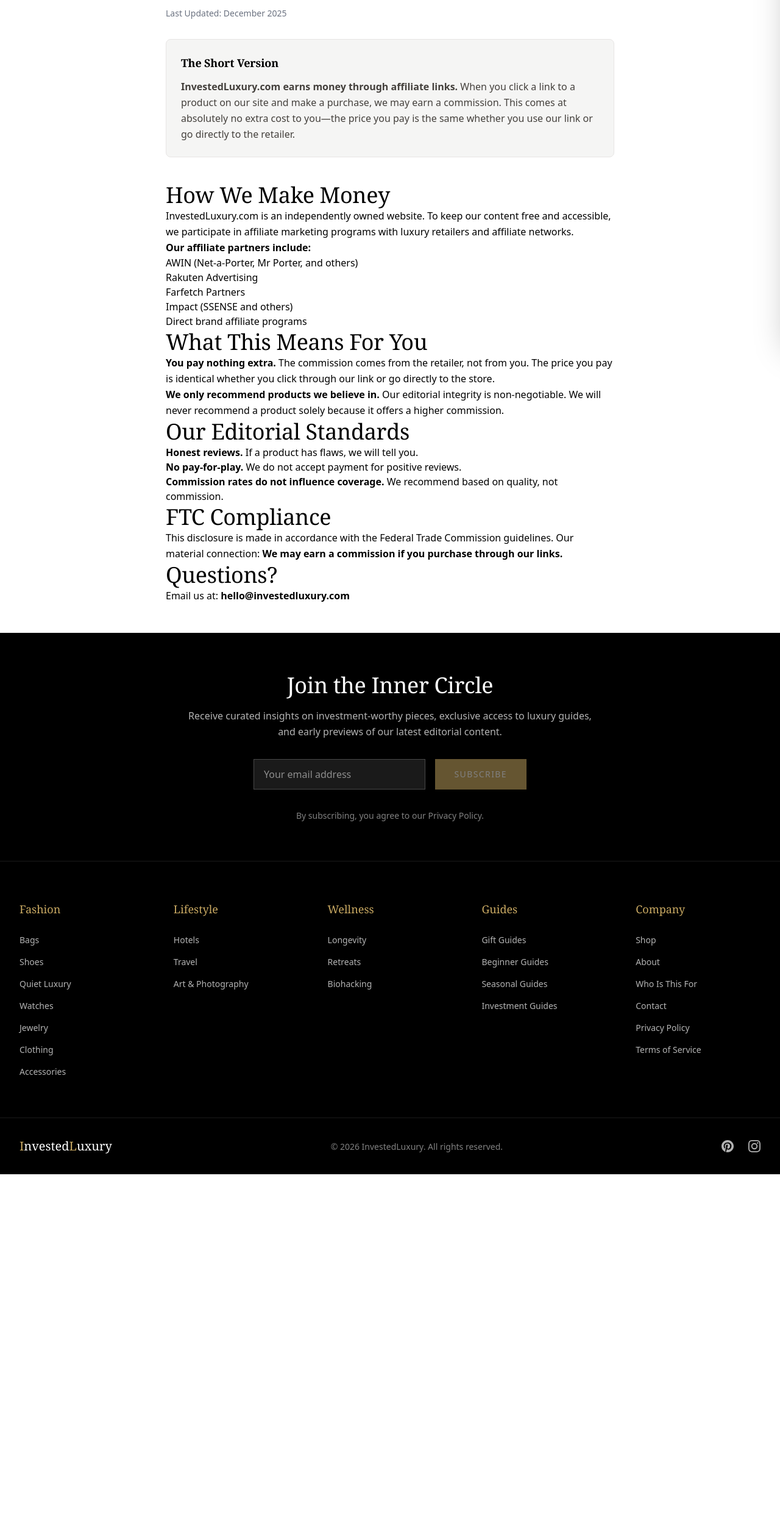
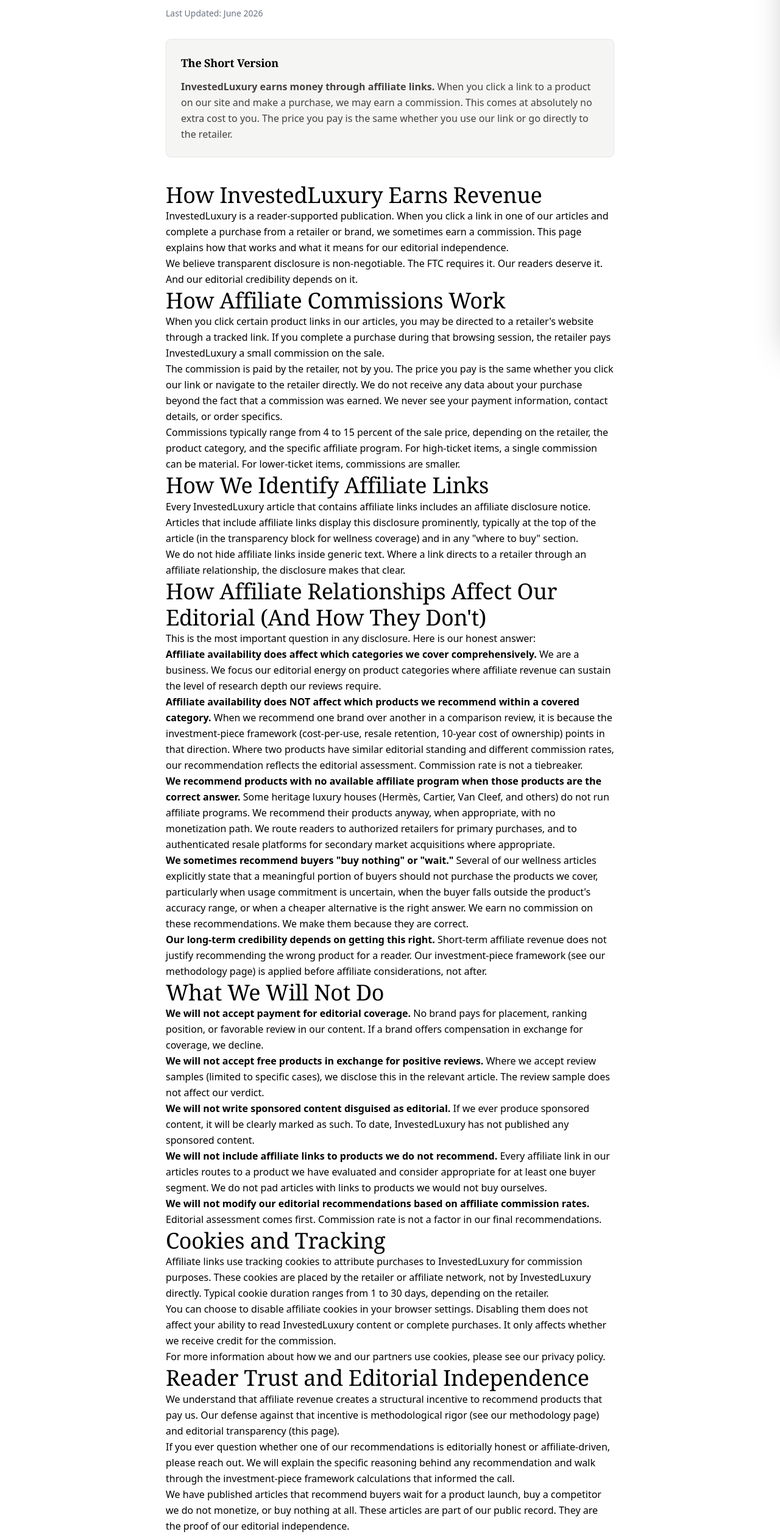
Before and after one commit to regi-dev-prog/invested-luxury, a Next.js app: page /affiliate-disclosure in a window 1280 px wide. Shown: the part 239-2760 px from the top of the page at 61% size. Before the commit the page ends 2165 px from the top, so only its background shows below. Built offline with nearby package versions, Linux system fonts and the light colour scheme.

Commit message:
Update affiliate disclosure page: clean content, no named programs, expanded sections

```diff
--- a/src/app/affiliate-disclosure/page.tsx
+++ b/src/app/affiliate-disclosure/page.tsx
@@ -1,6 +1,9 @@
-export const metadata = {
+import type { Metadata } from 'next';
+import Link from 'next/link';
+
+export const metadata: Metadata = {
   title: 'Affiliate Disclosure | InvestedLuxury',
-  description: 'How InvestedLuxury.com earns money through affiliate partnerships and our commitment to editorial integrity.',
+  description: "InvestedLuxury's affiliate disclosure. How we earn commissions, how it works, and how this does not affect our editorial recommendations.",
   alternates: {
     canonical: 'https://investedluxury.com/affiliate-disclosure',
   },
@@ -9,71 +12,241 @@
     url: 'https://investedluxury.com/affiliate-disclosure',
     siteName: 'InvestedLuxury',
     title: 'Affiliate Disclosure | InvestedLuxury',
-    description: 'How InvestedLuxury.com earns money through affiliate partnerships and our commitment to editorial integrity.',
+    description: "InvestedLuxury's affiliate disclosure. How we earn commissions, how it works, and how this does not affect our editorial recommendations.",
     images: [{ url: 'https://investedluxury.com/og-image.jpg', width: 1200, height: 630, alt: 'InvestedLuxury' }],
   },
-}
+};
 
 export default function AffiliateDisclosurePage() {
   return (
     <main className="max-w-3xl mx-auto px-4 py-12">
       <h1 className="text-3xl font-bold mb-2">Affiliate Disclosure</h1>
-      <p className="text-sm text-gray-500 mb-8">Last Updated: December 2025</p>
+      <p className="text-sm text-gray-500 mb-8">Last Updated: June 2026</p>
 
       <div className="bg-stone-100 border border-stone-200 rounded-lg p-6 mb-10">
         <h2 className="text-lg font-semibold mb-3">The Short Version</h2>
         <p className="text-stone-700">
-          <strong>InvestedLuxury.com earns money through affiliate links.</strong> When you click
-          a link to a product on our site and make a purchase, we may earn a commission. This
-          comes at absolutely no extra cost to you—the price you pay is the same whether you
-          use our link or go directly to the retailer.
+          <strong>InvestedLuxury earns money through affiliate links.</strong> When you click a link
+          to a product on our site and make a purchase, we may earn a commission. This comes at
+          absolutely no extra cost to you. The price you pay is the same whether you use our link
+          or go directly to the retailer.
         </p>
       </div>
 
       <section className="prose prose-lg max-w-none">
-        <h2>How We Make Money</h2>
+        <h2>How InvestedLuxury Earns Revenue</h2>
         <p>
-          InvestedLuxury.com is an independently owned website. To keep our content free and
-          accessible, we participate in affiliate marketing programs with luxury retailers and
-          affiliate networks.
-        </p>
-        <p><strong>Our affiliate partners include:</strong></p>
-        <ul>
-          <li>AWIN (Net-a-Porter, Mr Porter, and others)</li>
-          <li>Rakuten Advertising</li>
-          <li>Farfetch Partners</li>
-          <li>Impact (SSENSE and others)</li>
-          <li>Direct brand affiliate programs</li>
-        </ul>
-
-        <h2>What This Means For You</h2>
-        <p>
-          <strong>You pay nothing extra.</strong> The commission comes from the retailer, not
-          from you. The price you pay is identical whether you click through our link or go
-          directly to the store.
+          InvestedLuxury is a reader-supported publication. When you click a link in one of our
+          articles and complete a purchase from a retailer or brand, we sometimes earn a commission.
+          This page explains how that works and what it means for our editorial independence.
         </p>
         <p>
-          <strong>We only recommend products we believe in.</strong> Our editorial integrity is
-          non-negotiable. We will never recommend a product solely because it offers a higher
-          commission.
+          We believe transparent disclosure is non-negotiable. The FTC requires it. Our readers
+          deserve it. And our editorial credibility depends on it.
         </p>
 
-        <h2>Our Editorial Standards</h2>
-        <ol>
-          <li><strong>Honest reviews.</strong> If a product has flaws, we will tell you.</li>
-          <li><strong>No pay-for-play.</strong> We do not accept payment for positive reviews.</li>
-          <li><strong>Commission rates do not influence coverage.</strong> We recommend based on quality, not commission.</li>
-        </ol>
-
-        <h2>FTC Compliance</h2>
+        <h2>How Affiliate Commissions Work</h2>
         <p>
-          This disclosure is made in accordance with the Federal Trade Commission guidelines.
-          Our material connection: <strong>We may earn a commission if you purchase through our links.</strong>
+          When you click certain product links in our articles, you may be directed to a
+          retailer&apos;s website through a tracked link. If you complete a purchase during that
+          browsing session, the retailer pays InvestedLuxury a small commission on the sale.
+        </p>
+        <p>
+          The commission is paid by the retailer, not by you. The price you pay is the same whether
+          you click our link or navigate to the retailer directly. We do not receive any data about
+          your purchase beyond the fact that a commission was earned. We never see your payment
+          information, contact details, or order specifics.
+        </p>
+        <p>
+          Commissions typically range from 4 to 15 percent of the sale price, depending on the
+          retailer, the product category, and the specific affiliate program. For high-ticket items,
+          a single commission can be material. For lower-ticket items, commissions are smaller.
         </p>
 
-        <h2>Questions?</h2>
-        <p>Email us at: <strong>hello@investedluxury.com</strong></p>
+        <h2>How We Identify Affiliate Links</h2>
+        <p>
+          Every InvestedLuxury article that contains affiliate links includes an affiliate
+          disclosure notice. Articles that include affiliate links display this disclosure
+          prominently, typically at the top of the article (in the transparency block for wellness
+          coverage) and in any &quot;where to buy&quot; section.
+        </p>
+        <p>
+          We do not hide affiliate links inside generic text. Where a link directs to a retailer
+          through an affiliate relationship, the disclosure makes that clear.
+        </p>
+
+        <h2>How Affiliate Relationships Affect Our Editorial (And How They Don&apos;t)</h2>
+        <p>
+          This is the most important question in any disclosure. Here is our honest answer:
+        </p>
+        <p>
+          <strong>Affiliate availability does affect which categories we cover comprehensively.</strong>{' '}
+          We are a business. We focus our editorial energy on product categories where affiliate
+          revenue can sustain the level of research depth our reviews require.
+        </p>
+        <p>
+          <strong>
+            Affiliate availability does NOT affect which products we recommend within a covered
+            category.
+          </strong>{' '}
+          When we recommend one brand over another in a comparison review, it is because the
+          investment-piece framework (cost-per-use, resale retention, 10-year cost of ownership)
+          points in that direction. Where two products have similar editorial standing and different
+          commission rates, our recommendation reflects the editorial assessment. Commission rate is
+          not a tiebreaker.
+        </p>
+        <p>
+          <strong>
+            We recommend products with no available affiliate program when those products are the
+            correct answer.
+          </strong>{' '}
+          Some heritage luxury houses (Herm&egrave;s, Cartier, Van Cleef, and others) do not run
+          affiliate programs. We recommend their products anyway, when appropriate, with no
+          monetization path. We route readers to authorized retailers for primary purchases, and to
+          authenticated resale platforms for secondary market acquisitions where appropriate.
+        </p>
+        <p>
+          <strong>We sometimes recommend buyers &quot;buy nothing&quot; or &quot;wait.&quot;</strong>{' '}
+          Several of our wellness articles explicitly state that a meaningful portion of buyers
+          should not purchase the products we cover, particularly when usage commitment is
+          uncertain, when the buyer falls outside the product&apos;s accuracy range, or when a
+          cheaper alternative is the right answer. We earn no commission on these recommendations.
+          We make them because they are correct.
+        </p>
+        <p>
+          <strong>Our long-term credibility depends on getting this right.</strong> Short-term
+          affiliate revenue does not justify recommending the wrong product for a reader. Our
+          investment-piece framework (see our <Link href="/methodology">methodology page</Link>) is
+          applied before affiliate considerations, not after.
+        </p>
+
+        <h2>What We Will Not Do</h2>
+        <p>
+          <strong>We will not accept payment for editorial coverage.</strong> No brand pays for
+          placement, ranking position, or favorable review in our content. If a brand offers
+          compensation in exchange for coverage, we decline.
+        </p>
+        <p>
+          <strong>We will not accept free products in exchange for positive reviews.</strong> Where
+          we accept review samples (limited to specific cases), we disclose this in the relevant
+          article. The review sample does not affect our verdict.
+        </p>
+        <p>
+          <strong>We will not write sponsored content disguised as editorial.</strong> If we ever
+          produce sponsored content, it will be clearly marked as such. To date, InvestedLuxury has
+          not published any sponsored content.
+        </p>
+        <p>
+          <strong>
+            We will not include affiliate links to products we do not recommend.
+          </strong>{' '}
+          Every affiliate link in our articles routes to a product we have evaluated and consider
+          appropriate for at least one buyer segment. We do not pad articles with links to products
+          we would not buy ourselves.
+        </p>
+        <p>
+          <strong>
+            We will not modify our editorial recommendations based on affiliate commission rates.
+          </strong>{' '}
+          Editorial assessment comes first. Commission rate is not a factor in our final
+          recommendations.
+        </p>
+
+        <h2>Cookies and Tracking</h2>
+        <p>
+          Affiliate links use tracking cookies to attribute purchases to InvestedLuxury for
+          commission purposes. These cookies are placed by the retailer or affiliate network, not by
+          InvestedLuxury directly. Typical cookie duration ranges from 1 to 30 days, depending on
+          the retailer.
+        </p>
+        <p>
+          You can choose to disable affiliate cookies in your browser settings. Disabling them does
+          not affect your ability to read InvestedLuxury content or complete purchases. It only
+          affects whether we receive credit for the commission.
+        </p>
+        <p>
+          For more information about how we and our partners use cookies, please see our{' '}
+          <Link href="/privacy-policy">privacy policy</Link>.
+        </p>
+
+        <h2>Reader Trust and Editorial Independence</h2>
+        <p>
+          We understand that affiliate revenue creates a structural incentive to recommend products
+          that pay us. Our defense against that incentive is methodological rigor (see our{' '}
+          <Link href="/methodology">methodology page</Link>) and editorial transparency (this page).
+        </p>
+        <p>
+          If you ever question whether one of our recommendations is editorially honest or
+          affiliate-driven, please reach out. We will explain the specific reasoning behind any
+          recommendation and walk through the investment-piece framework calculations that informed
+          the call.
+        </p>
+        <p>
+          We have published articles that recommend buyers wait for a product launch, buy a
+          competitor we do not monetize, or buy nothing at all. These articles are part of our
+          public record. They are the proof of our editorial independence.
+        </p>
+
+        <h2>FTC Compliance Statement</h2>
+        <p>
+          InvestedLuxury complies with the Federal Trade Commission&apos;s guidelines on
+          endorsements and testimonials, as outlined in 16 CFR Part 255. Specifically:
+        </p>
+        <ul>
+          <li>We disclose material connections between InvestedLuxury and the brands or retailers we cover</li>
+          <li>We do not present sponsored content as independent editorial</li>
+          <li>We disclose affiliate relationships clearly and conspicuously</li>
+          <li>We honor the FTC&apos;s &quot;clear and conspicuous&quot; standard for affiliate disclosure</li>
+        </ul>
+        <p>
+          This disclosure page constitutes our standing disclosure of affiliate relationships.
+          Individual articles include in-context disclosures where affiliate links appear.
+        </p>
+
+        <h2>International Reader Disclosure</h2>
+        <p>
+          InvestedLuxury serves readers in the United States, United Kingdom, United Arab Emirates,
+          Singapore, Hong Kong, and other markets. Affiliate relationships and commission rates may
+          vary by reader location. The brands and retailers we cover may have different
+          availability, pricing, or affiliate participation in different markets.
+        </p>
+        <p>
+          For European Union readers, our processing of affiliate-related data complies with GDPR.
+          For United Kingdom readers, our processing complies with UK GDPR.
+        </p>
+
+        <h2>Questions, Concerns, or Feedback</h2>
+        <p>
+          If you have questions about how affiliate relationships work at InvestedLuxury, want to
+          flag a potential conflict of interest, or believe we have failed to disclose something we
+          should have, please reach out:
+        </p>
+        <ul>
+          <li>Email: hello@investedluxury.com</li>
+          <li>Or use our <Link href="/contact">contact page</Link></li>
+        </ul>
+        <p>
+          We take disclosure concerns seriously. When we identify a disclosure gap, we update the
+          affected article and add a correction note. We do not silently update without
+          acknowledgment.
+        </p>
+
+        <h2>How This Page Is Maintained</h2>
+        <p>
+          This disclosure page is reviewed quarterly and updated whenever a material change occurs
+          in how we earn affiliate revenue. Last updated: June 2026.
+        </p>
+        <p>
+          For a deeper explanation of our editorial methodology, including how we research, verify,
+          and review products before affiliate considerations enter the picture, see our{' '}
+          <Link href="/methodology">methodology page</Link>.
+        </p>
+
+        <p className="italic mt-12 text-stone-600">
+          Affiliate commissions help us produce the level of research depth our reviews require.
+          Reader trust is the asset we protect above all others.
+        </p>
       </section>
     </main>
-  )
+  );
 }
```
